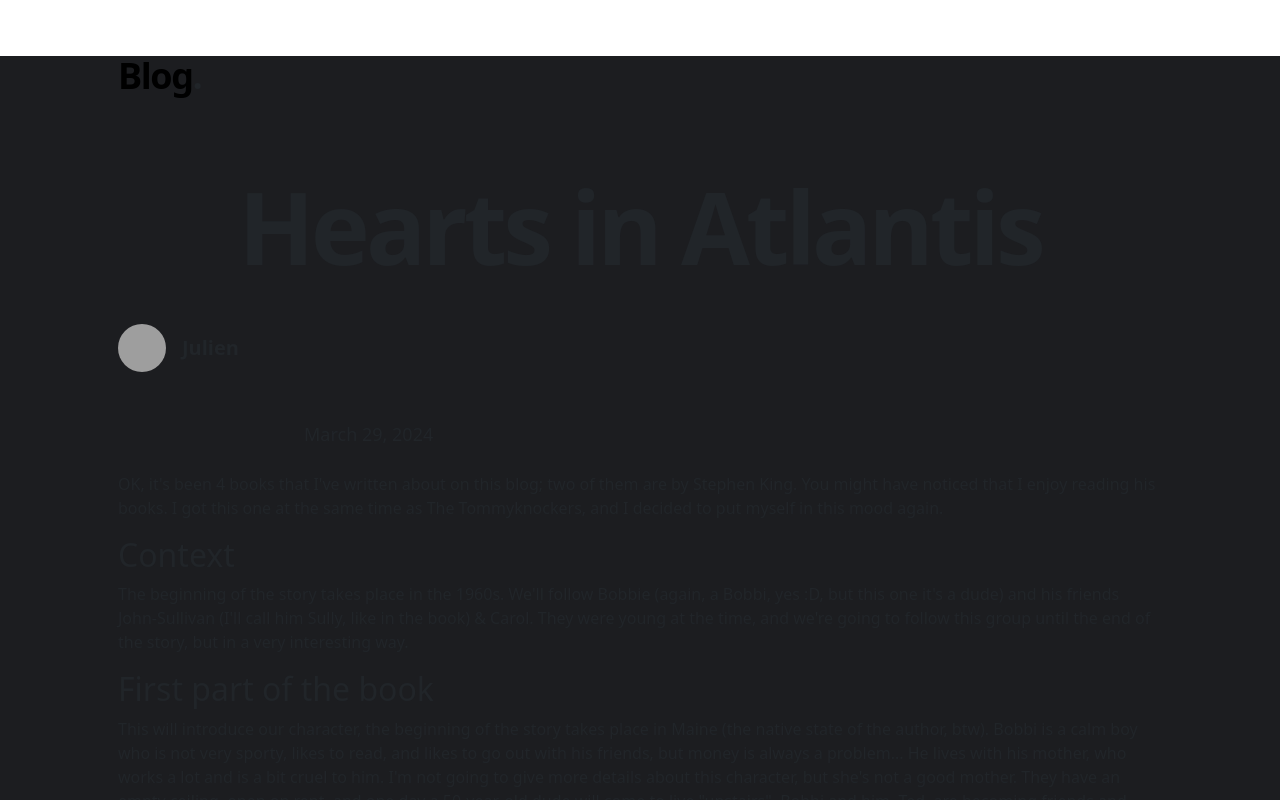
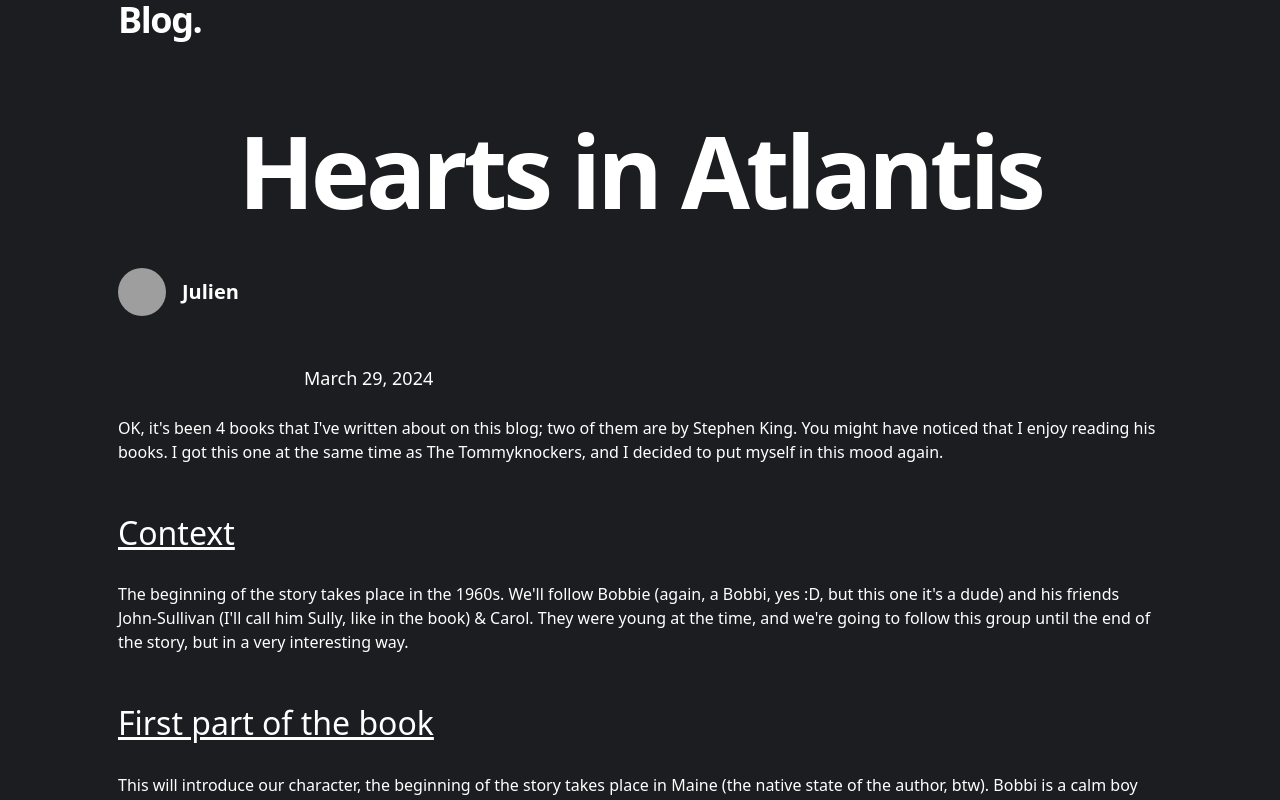
Before and after one commit to Jiplay/blog-portfolio, a Next.js app: page /books/Hearts in a window 1280 px wide. Shown: the top 800 px of the page. Built offline with nearby package versions, Linux system fonts and the light colour scheme; grey boxes are pictures that could not be loaded.

Commit message:
💄 UI post page, adding styles

```diff
--- a/components/avatar.tsx
+++ b/components/avatar.tsx
@@ -13,7 +13,7 @@ const Avatar = ({ name, picture }: Props) => {
     <div className="flex items-center">
       <img src={picture} className="w-12 h-12 rounded-full mr-4" alt={name} />
       <a>
-        <div onClick={handleClick} style={{cursor:"pointer"}} className="text-xl font-bold">{name}</div>
+        <div onClick={handleClick} style={{cursor:"pointer"}} className="text-xl font-bold text-white">{name}</div>
       </a>
     </div>
   )
--- a/components/card.tsx
+++ b/components/card.tsx
@@ -8,7 +8,7 @@ type Props = {
 };
 
 const Card = ({ post, nb }: Props) => {
-    let svgElement;
+    let svgElement: string;
     if (nb === 0) {
         svgElement = "M6 .278a.77.77 0 0 1 .08.858 7.2 7.2 0 0 0-.878 3.46c0 4.021 3.278 7.277 7.318 7.277q.792-.001 1.533-.16a.79.79 0 0 1 .81.316.73.73 0 0 1-.031.893A8.35 8.35 0 0 1 8.344 16C3.734 16 0 12.286 0 7.71 0 4.266 2.114 1.312 5.124.06A.75.75 0 0 1 6 .278M4.858 1.311A7.27 7.27 0 0 0 1.025 7.71c0 4.02 3.279 7.276 7.319 7.276a7.32 7.32 0 0 0 5.205-2.162q-.506.063-1.029.063c-4.61 0-8.343-3.714-8.343-8.29 0-1.167.242-2.278.681-3.286"
     } else if (nb === 1) {
--- a/components/date-formatter.tsx
+++ b/components/date-formatter.tsx
@@ -6,7 +6,7 @@ type Props = {
 
 const DateFormatter = ({ dateString }: Props) => {
   const date = parseISO(dateString)
-  return <time dateTime={dateString}>{format(date, 'LLLL	d, yyyy')}</time>
+  return <time className={"text-white"} dateTime={dateString}>{format(date, 'LLLL	d, yyyy')}</time>
 }
 
 export default DateFormatter
--- a/components/header.tsx
+++ b/components/header.tsx
@@ -4,7 +4,7 @@ import style from "./style/style.module.css"
 
 const Header = () => {
   return (
-    <h2 className="text-2xl md:text-4xl font-bold tracking-tight md:tracking-tighter leading-tight mb-20 mt-8">
+    <h2 className="text-2xl md:text-4xl font-bold tracking-tight md:tracking-tighter mb-20 text-white">
       <Link href="/" className={style.customLink}>
         Blog
       </Link>
--- a/components/post-body.tsx
+++ b/components/post-body.tsx
@@ -1,19 +1,24 @@
 import React, { useEffect } from 'react';
-import hljs from 'highlight.js';
-import 'highlight.js/styles/github.css';
-import ReactMarkdown from "react-markdown"; // Choisissez le style qui vous convient
+// import hljs from 'highlight.js';
+// import 'highlight.js/styles/github.css';
+import ReactMarkdown from "react-markdown";
 type Props = {
   content: string
 }
 
 const PostBody = ({ content }: Props) => {
-  useEffect(() => {
-    hljs.highlightAll();
-  }, []);
-
+  // useEffect(() => {
+  //   hljs.highlightAll();
+  // }, []);
+  //
   return (
-    <div className="max-w-6xl mx-auto">
-        <ReactMarkdown>
+    <div className="text-white">
+        <ReactMarkdown components={{
+            h1: ({node, ...props}) => <h1 style={{ marginTop: '50px', marginBottom: '30px', textDecoration: "underline" }} {...props} />,
+            h2: ({node, ...props}) => <h2 style={{ marginTop: '50px', marginBottom: '30px', textDecoration: "underline" }} {...props} />,
+            h3: ({node, ...props}) => <h3 style={{ marginTop: '50px', marginBottom: '30px', textDecoration: "underline" }} {...props} />,
+            img: ({node, ...props}) => <img alt="" style={{display: 'block', margin: '0 auto', borderRadius: "15px", maxWidth: "50%", height: "auto" }} {...props} />,
+        }}>
             {content}
         </ReactMarkdown>
     </div>
--- a/components/post-title.tsx
+++ b/components/post-title.tsx
@@ -6,7 +6,7 @@ type Props = {
 
 const PostTitle = ({ children }: Props) => {
   return (
-    <h1 className="text-5xl md:text-7xl lg:text-8xl font-bold tracking-tighter leading-tight md:leading-none mb-12 text-center">
+    <h1 className="text-5xl md:text-7xl lg:text-8xl font-bold tracking-tighter leading-tight md:leading-none mb-12 text-center text-white">
       {children}
     </h1>
   )
--- a/components/style/style.module.css
+++ b/components/style/style.module.css
@@ -1,5 +1,5 @@
 .customLink {
-    color: black;
+    color: white;
     text-decoration: none;
   }
 
--- a/pages/[category]/[slug].tsx
+++ b/pages/[category]/[slug].tsx
@@ -30,9 +30,7 @@ export default function Post({ post, preview }: Props) {
     return <ErrorPage statusCode={404} />
   }
   return (
-    <div className="bg-white">
-      <br/>
-      <Layout preview={preview}>
+      <Layout>
         <Container>
           <Header />
             <>
@@ -52,7 +50,6 @@ export default function Post({ post, preview }: Props) {
             </>
         </Container>
       </Layout>
-      </div>
   )
 }
 
--- a/pages/index.tsx
+++ b/pages/index.tsx
@@ -10,10 +10,6 @@ import Col from 'react-bootstrap/Col'
 
 import 'bootstrap/dist/css/bootstrap.min.css';
 import React from "react";
-import PostPreview from "../components/post-preview";
-import PostPreviewTextless from "../components/post-preview-textless";
-import Image from "next/image";
-import Banner from "../components/Banner";
 import NavBar from "../components/navBar";
 import HeroPost from "../components/hero-post";
 import PinnedPosts from "../components/pinnedPost";
```
Also changed, not shown: _posts/health/apprendre.md (+1 -1 lines).
